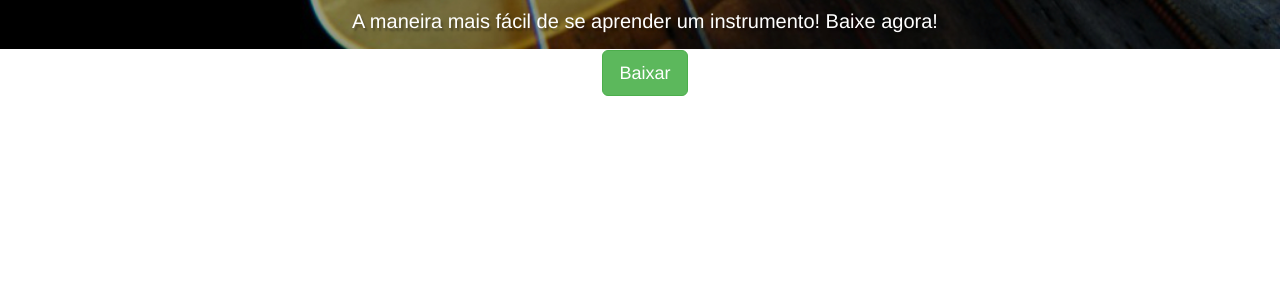
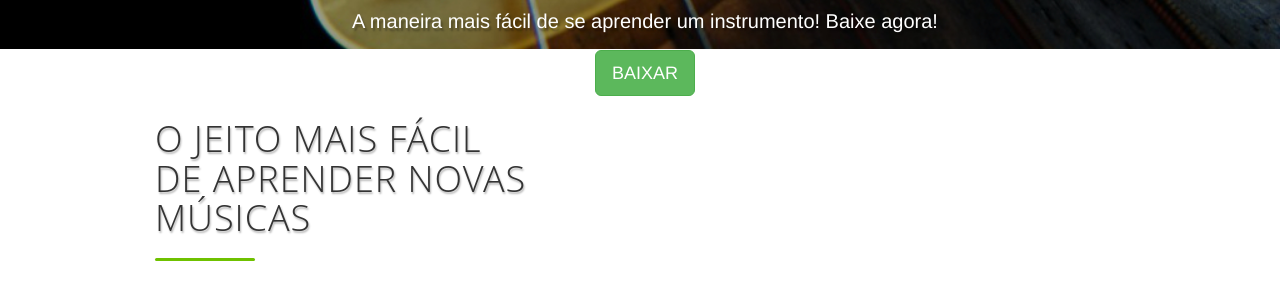
Before and after one commit to jovit/soundefy-website, a plain HTML site: page index.html in a window 1280 px wide. Shown: the part 501-800 px from the top of the page. Drawn offline with nearby package versions, Linux system fonts and the light colour scheme.

Commit message:
start content

```diff
--- a/index.html
+++ b/index.html
@@ -20,10 +20,29 @@
                 <div class="header-desc">
                     <h1>SOUNDEFY</h1>
                     <p>A maneira mais fácil de se aprender um instrumento! Baixe agora!</p>
-                    <button type="button" class="btn btn-lg btn-success">Baixar</button>
+                    <button type="button" class="btn btn-lg btn-success">BAIXAR</button>
                 </div>
 
             </div>
+        </div>
+        <div class="content">
+        	<div class="container">
+        		<div class="row">
+        			<div class="col-md-6 desc">
+        				<h1>
+        					O JEITO MAIS FÁCIL
+        					<br>
+        					DE APRENDER NOVAS MÚSICAS
+        				</h1>
+        				<div class="separator">
+
+        				</div>
+        			</div>
+        			<div class="col-md-6">
+
+        			</div>
+        		</div>
+        	</div>
         </div>
 
         <script src="http://code.jquery.com/jquery.js"></script>
--- a/main-style.css
+++ b/main-style.css
@@ -4,6 +4,7 @@
 	background-size: cover;
 	height: 550px;
 	padding:5px;
+	margin:0px;
 }
 
 .jumbotron.header .row{
@@ -37,3 +38,38 @@
 	top:5px;
 	width:100%;
 }
+
+.content{
+	height: 500px;
+	width: 1000px;
+	margin: 0 auto;
+}
+
+.content .container{
+	width: 100%;
+	height: 100%;
+}
+
+.content .container .row{
+	width: 100%;
+	position: relative;
+	top: 50px;
+}
+
+.content .desc h1{
+	font-family: 'Open Sans', sans-serif;
+	text-shadow: 1px 2px 2px rgba(0, 0, 0, 0.3);
+	letter-spacing: 1px;
+	color: #333333;
+	font-size: 36px;
+	font-weight: 300;
+}
+
+.separator{
+	height:3px;
+	width:100px;
+	background-color: #6FC100;
+	margin-top: 20px;
+	margin-bottom: 20px;
+	border-radius: 20px;
+}
```
